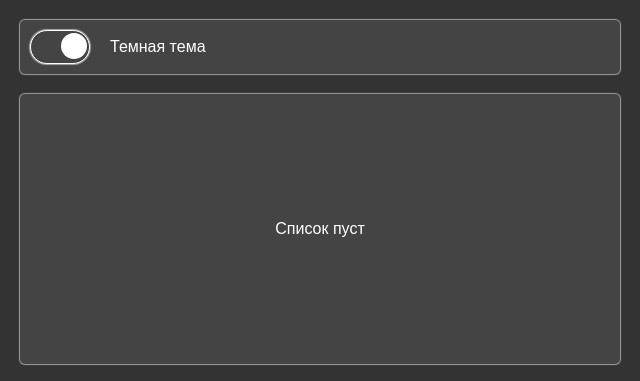
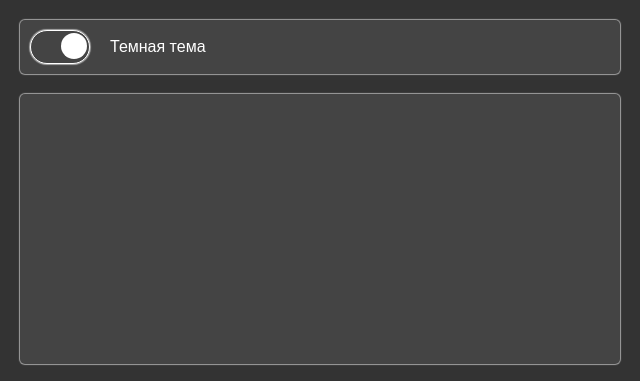
Before and after one commit to wovka27/task-report, a website with bundled scripts: page index.html in a window 1280 px wide. Shown: the top 381 px of the page, 320-960 px from the left. Built offline with nearby package versions, Linux system fonts and the light colour scheme.

Commit message:
правка стилей

```diff
--- a/css/style.css
+++ b/css/style.css
@@ -11,13 +11,13 @@ ul {
     overflow-y: auto;
     height: 250px;
 }
-ul:empty {
+ul.task-list:empty {
     display: flex;
     justify-content: center;
     align-items: center;
     position: relative;
 }
-ul:empty:before {
+ul.task-list:empty:before {
     content: 'Список пуст';
 }
 ul.archive-lists {
```
